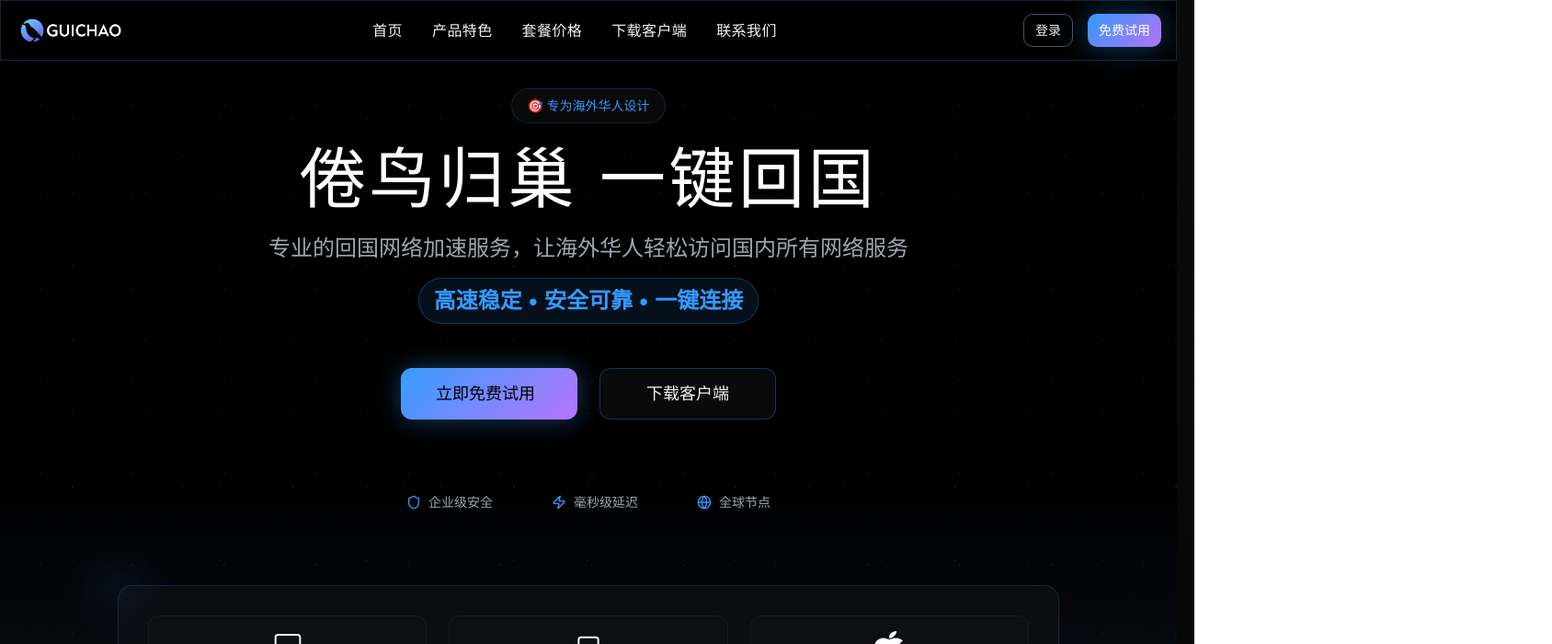
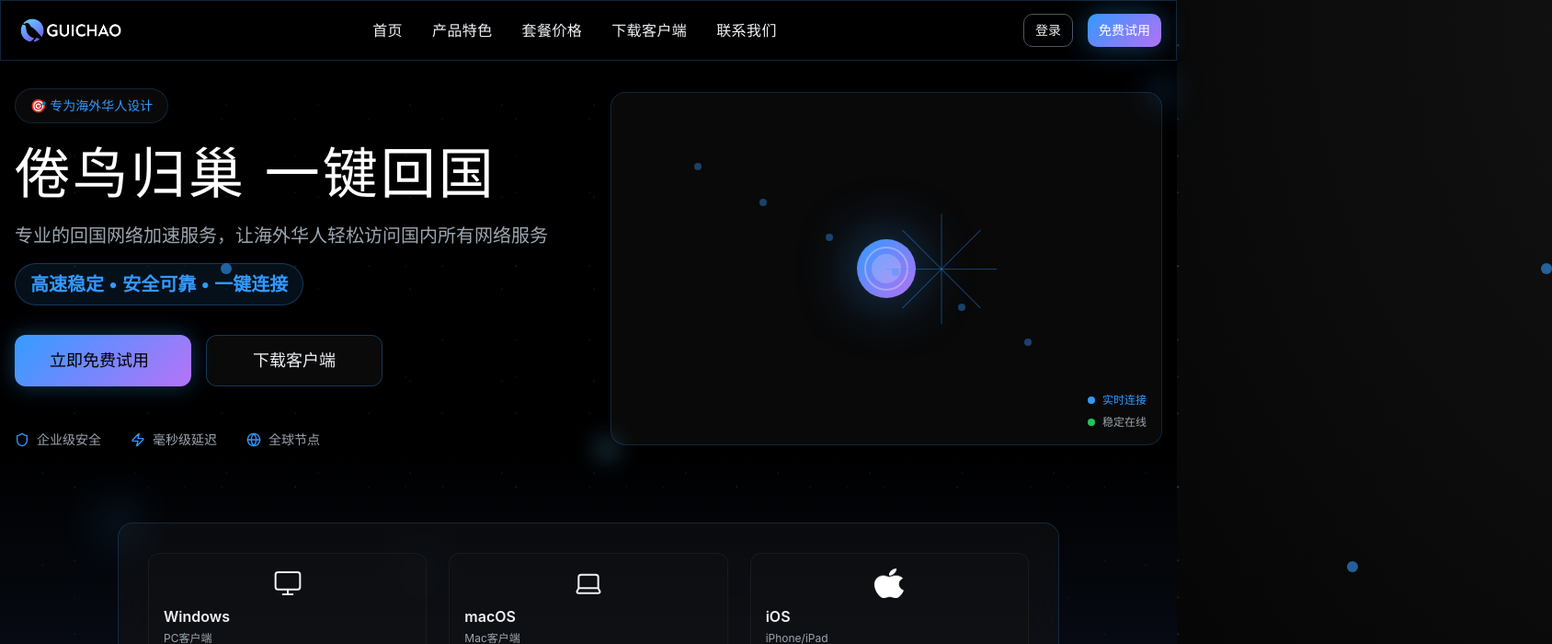
Before and after one commit to Alexneilcaiqiqi/vivid-palette-ai, a React (Vite) app: page / in a window 1280 px wide. Shown: the top 700 px of the page at 92% size, 1688 px wide, since content can reach past the window. Built offline with nearby package versions, Linux system fonts and the light colour scheme.

Commit message:
Align layout and add network elements
The AI aligned the layout to the left and added sophisticated network-related elements to the right side of the hero section in `src/components/Hero.tsx`.

```diff
--- a/src/components/Hero.tsx
+++ b/src/components/Hero.tsx
@@ -4,25 +4,27 @@ import { ArrowRight, Globe, Shield, Zap, Smartphone, Router, Monitor, Laptop } f
 const Hero = () => {
   return (
     <section id="home" className="relative min-h-screen flex items-center justify-center pt-24 pb-20 floating-particles bg-gradient-to-b from-black via-black to-slate-900">
-      <div className="container mx-auto px-4 text-center relative z-10">
-        {/* 主标题区 */}
-        <div className="max-w-4xl mx-auto mb-20">
+      <div className="container mx-auto px-4 relative z-10">
+        {/* 主标题区 - 左右布局 */}
+        <div className="grid lg:grid-cols-2 gap-12 items-center mb-20">
+          {/* 左侧内容 */}
+          <div className="text-left">
             <div className="inline-flex items-center px-4 py-2 bg-card/50 rounded-full border border-primary/20 mb-6 glass-effect">
               <span className="text-sm text-primary font-medium">🎯 专为海外华人设计</span>
             </div>
 
-          <h1 className="text-5xl md:text-7xl font-light mb-6 leading-tight text-white tracking-wider">
+            <h1 className="text-4xl md:text-6xl font-light mb-6 leading-tight text-white tracking-wider">
               倦鸟归巢 一键回国
             </h1>
 
-          <p className="text-xl md:text-2xl text-muted-foreground mb-8 max-w-3xl mx-auto leading-[2.5]">
+            <p className="text-lg md:text-xl text-muted-foreground mb-8 leading-relaxed">
               专业的回国网络加速服务，让海外华人轻松访问国内所有网络服务
-            <br className="hidden md:block mb-6" />
+              <br className="hidden md:block mb-2" />
               <span className="text-primary font-semibold inline-block px-4 py-2 border border-primary/30 rounded-full bg-primary/10 mt-4">高速稳定 • 安全可靠 • 一键连接</span>
             </p>
 
             {/* CTA按钮 */}
-          <div className="flex flex-col sm:flex-row gap-6 justify-center mb-20 mt-12">
+            <div className="flex flex-col sm:flex-row gap-4 mb-12 mt-8">
               <Button
                 size="xl"
                 className="bg-gradient-primary hover:shadow-neon-strong hover:scale-105 transition-all duration-300 cyber-glow w-48"
@@ -40,7 +42,7 @@ const Hero = () => {
             </div>
 
             {/* 信任指标 */}
-          <div className="flex flex-wrap justify-center items-center gap-16 text-sm text-muted-foreground">
+            <div className="flex flex-wrap gap-8 text-sm text-muted-foreground">
               <div className="flex items-center gap-2">
                 <Shield className="w-4 h-4 text-primary" />
                 <span>企业级安全</span>
@@ -53,6 +55,87 @@ const Hero = () => {
                 <Globe className="w-4 h-4 text-primary" />
                 <span>全球节点</span>
               </div>
+            </div>
+          </div>
+
+          {/* 右侧网络连接视觉元素 */}
+          <div className="relative hidden lg:block">
+            <div className="relative w-full h-96 glass-effect rounded-2xl border border-primary/20 p-8">
+              {/* 中心节点 */}
+              <div className="absolute top-1/2 left-1/2 transform -translate-x-1/2 -translate-y-1/2 w-16 h-16 bg-gradient-primary rounded-full shadow-neon-strong animate-pulse">
+                <div className="absolute inset-2 border-2 border-white/30 rounded-full"></div>
+                <div className="absolute inset-4 bg-white/20 rounded-full"></div>
+              </div>
+
+              {/* 连接线和节点 */}
+              {[...Array(8)].map((_, i) => {
+                const angle = (i * 45) * (Math.PI / 180);
+                const radius = 120;
+                const x = Math.cos(angle) * radius + 50;
+                const y = Math.sin(angle) * radius + 50;
+
+                return (
+                  <div key={i}>
+                    {/* 连接线 */}
+                    <div
+                      className="absolute w-0.5 bg-gradient-to-r from-primary/30 to-transparent origin-center"
+                      style={{
+                        top: '50%',
+                        left: '50%',
+                        width: `${radius}px`,
+                        height: '1px',
+                        transform: `rotate(${i * 45}deg) translateX(0)`,
+                        background: `linear-gradient(90deg, hsl(var(--primary) / 0.4) 0%, transparent 100%)`,
+                        animationDelay: `${i * 0.2}s`
+                      }}
+                    />
+
+                    {/* 外围节点 */}
+                    <div
+                      className="absolute w-3 h-3 bg-primary/60 rounded-full animate-pulse"
+                      style={{
+                        top: `${y}%`,
+                        left: `${x}%`,
+                        transform: 'translate(-50%, -50%)',
+                        animationDelay: `${i * 0.3}s`
+                      }}
+                    />
+                  </div>
+                );
+              })}
+
+              {/* 数据流动效果 */}
+              <div className="absolute inset-0 overflow-hidden rounded-2xl">
+                {[...Array(6)].map((_, i) => (
+                  <div
+                    key={i}
+                    className="absolute w-2 h-2 bg-primary/40 rounded-full animate-ping"
+                    style={{
+                      top: `${20 + i * 10}%`,
+                      left: `${15 + i * 12}%`,
+                      animationDelay: `${i * 0.5}s`,
+                      animationDuration: '2s'
+                    }}
+                  />
+                ))}
+              </div>
+
+              {/* 网络状态指示器 */}
+              <div className="absolute bottom-4 right-4 flex flex-col gap-2">
+                <div className="flex items-center gap-2 text-xs text-primary">
+                  <div className="w-2 h-2 bg-primary rounded-full animate-pulse"></div>
+                  <span>实时连接</span>
+                </div>
+                <div className="flex items-center gap-2 text-xs text-muted-foreground">
+                  <div className="w-2 h-2 bg-green-500 rounded-full"></div>
+                  <span>稳定在线</span>
+                </div>
+              </div>
+            </div>
+
+            {/* 悬浮装饰元素 */}
+            <div className="absolute -top-4 -right-4 w-8 h-8 bg-primary/20 rounded-full blur-lg animate-pulse"></div>
+            <div className="absolute -bottom-4 -left-4 w-6 h-6 bg-accent/30 rounded-full blur-md animate-pulse"></div>
           </div>
         </div>
 
```
Lines whose indentation alone changed are shown as unchanged.
